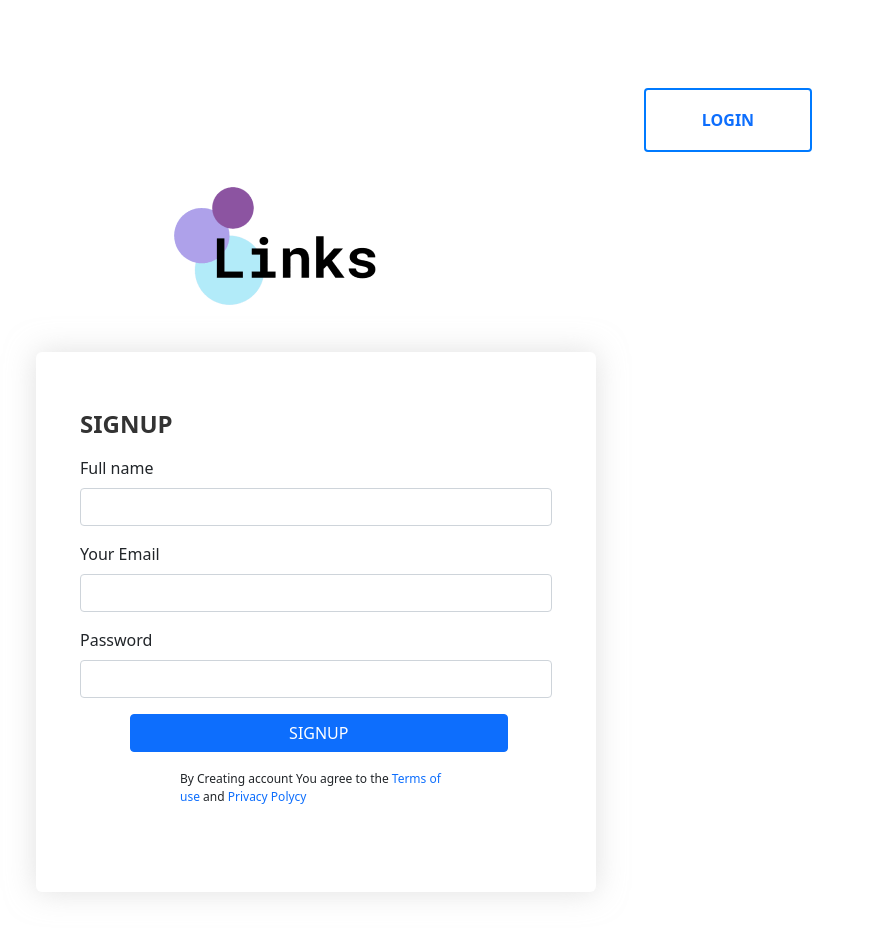
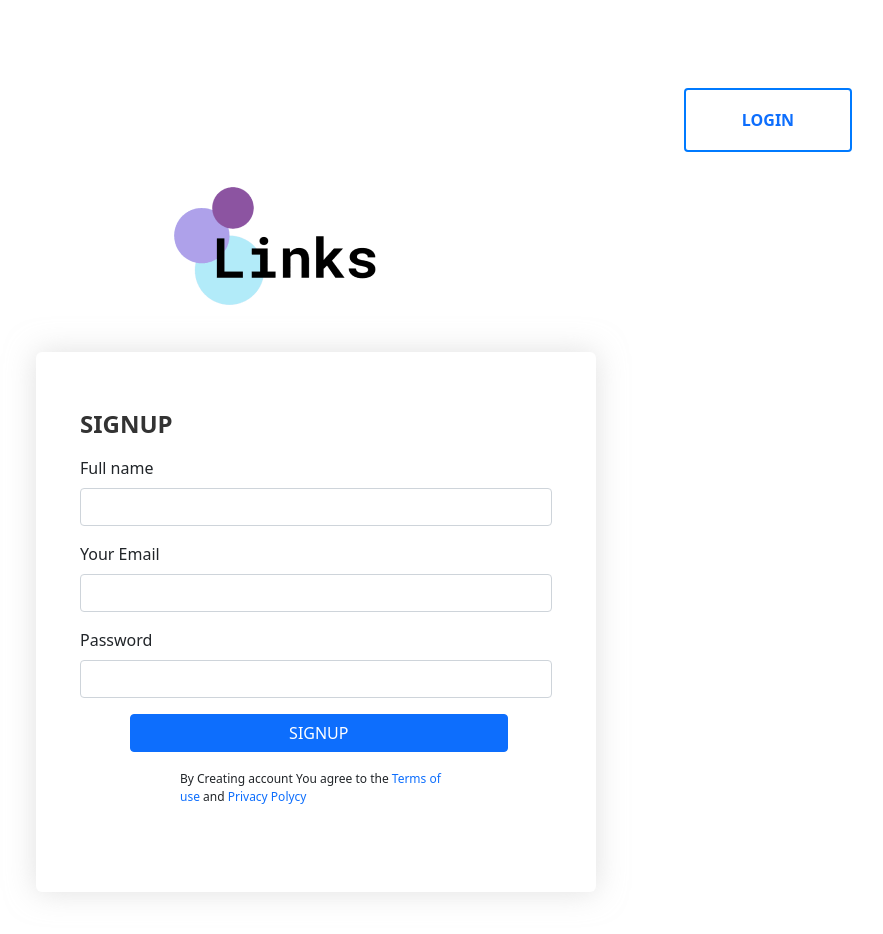
Before and after one commit to ariasDev/prueba-MO, an Angular app: page /signup in a window 1280 px wide. Shown: the top 934 px of the page, without its empty margins (324-1207 px from the left). Built offline with nearby package versions, Linux system fonts and the light colour scheme.

Commit message:
agregando guards y logica para pintar info del usuario en la pantalla perfil

```diff
--- a/src/app/app.module.ts
+++ b/src/app/app.module.ts
@@ -8,6 +8,7 @@ import { RegistrationPageComponent } from './components/registration-page/regist
 import { ProfilePageComponent } from './components/profile-page/profile-page.component';
 import { ReactiveFormsModule } from '@angular/forms'
 import { HttpClientModule } from '@angular/common/http';
+import { UserInfoCardComponent } from './components/user-info-card/user-info-card.component';
 
 @NgModule({
   declarations: [
@@ -15,6 +16,7 @@ import { HttpClientModule } from '@angular/common/http';
     LoginPageComponent,
     RegistrationPageComponent,
     ProfilePageComponent,
+    UserInfoCardComponent,
   ],
   imports: [
     BrowserModule,
--- a/src/app/components/login-page/login-page.component.css
+++ b/src/app/components/login-page/login-page.component.css
@@ -53,7 +53,7 @@
   font-weight: bold;
   position: fixed;
   top: 40px;
-  right: 40px;
+  right: 0px;
   margin-right: 104px;
   margin-top: 48px;
   border: 2px solid #007AFF;
--- a/src/app/components/profile-page/profile-page.component.css
+++ b/src/app/components/profile-page/profile-page.component.css
@@ -0,0 +1,30 @@
+.profile-page-container {
+
+}
+
+.logo {
+  position: fixed;
+  left: 10px;
+}
+
+.btn-flotante {
+  display: flex;
+  align-items: center;
+  font-size: 16px;
+  text-transform: uppercase;
+  font-weight: bold;
+  position: fixed;
+  top: 40px;
+  right: 0px;
+  margin-right: 104px;
+  margin-top: 48px;
+  border: 2px solid #007AFF;
+  box-sizing: border-box;
+  border-radius: 4px;
+  text-decoration: none;
+  width: 168px;
+  height: 64px;
+  justify-content: center;
+  color: #007AFF;
+  background-color: white;
+}
--- a/src/app/components/profile-page/profile-page.component.html
+++ b/src/app/components/profile-page/profile-page.component.html
@@ -1 +1,5 @@
-<p>profile-page works!</p>
+<div class="profile-page-container">
+  <img src="assets/logo_transparent 1.png" alt="" class="logo">
+  <button class="btn-flotante" (click)="logout()">logout</button>
+  <app-user-info-card [userInfo]="userInfo"></app-user-info-card>
+</div>
--- a/src/app/components/profile-page/profile-page.component.ts
+++ b/src/app/components/profile-page/profile-page.component.ts
@@ -1,15 +1,48 @@
-import { Component, OnInit } from '@angular/core';
+import { Component, OnDestroy, OnInit } from '@angular/core';
+import { UserInfoModel } from 'src/app/models/UserInfoModel';
+import { AuthServiceService } from 'src/app/services/auth-service.service';
+import { BrowserStorageService } from 'src/app/services/browser-storage.service';
+import { Router } from '@angular/router';
+import { Subscription } from 'rxjs';
 
 @Component({
   selector: 'app-profile-page',
   templateUrl: './profile-page.component.html',
   styleUrls: ['./profile-page.component.css']
 })
-export class ProfilePageComponent implements OnInit {
+export class ProfilePageComponent implements OnInit, OnDestroy {
 
-  constructor() { }
+  userInfo: UserInfoModel;
+  getUserInfoSubscription: Subscription;
+
+  constructor(
+    private readonly authServiceService: AuthServiceService,
+    private readonly browserStorageService: BrowserStorageService,
+    private readonly router: Router
+  ) {
+    this.getUserInfo();
+  }
 
   ngOnInit(): void {
   }
 
+  logout(): void {
+    this.browserStorageService.logOut();
+    this.router.navigate(['login']);
+  }
+
+  getUserInfo(): void {
+    this.getUserInfoSubscription = this.authServiceService.getUserInfo().subscribe((response: UserInfoModel) => {
+      if (response !== null) {
+        this.userInfo = response;
+      } else {
+        alert('Internal server error')
+      }
+    })
+  }
+
+  ngOnDestroy(): void {
+    this.getUserInfoSubscription.unsubscribe;
+  }
+
 }
--- a/src/app/components/registration-page/registration-page.component.css
+++ b/src/app/components/registration-page/registration-page.component.css
@@ -53,7 +53,7 @@
   font-weight: bold;
   position: fixed;
   top: 40px;
-  right: 40px;
+  right: 0px;
   margin-right: 104px;
   margin-top: 48px;
   border: 2px solid #007AFF;
--- /dev/null
+++ b/src/app/components/user-info-card/user-info-card.component.css
@@ -0,0 +1,25 @@
+img {
+  border-radius: 50%;
+  display: block;
+  margin-left: auto;
+  margin-right: auto;
+  margin-top: 60px;
+  margin-bottom: 10px;
+}
+
+.black-title{
+  font-weight: 600;
+  font-size: 18px;
+  line-height: 20px;
+  text-align: center;
+}
+
+.user-info-card{
+  box-shadow: 0px 0px 30px rgba(199, 199, 199, 0.55);
+  border-radius: 6px;
+  position: absolute;
+  width: 336px;
+  height: 336px;
+  left: 40px;
+  top: 200px;
+}
--- /dev/null
+++ b/src/app/components/user-info-card/user-info-card.component.html
@@ -0,0 +1,5 @@
+<div class="user-info-card">
+  <img [src]="userInfo.avatar">
+  <p class="black-title">{{userInfo.name}}</p>
+  <p class="black-title">{{userInfo.email}}</p>
+</div>
--- /dev/null
+++ b/src/app/components/user-info-card/user-info-card.component.ts
@@ -0,0 +1,18 @@
+import { Component, Input, OnInit } from '@angular/core';
+import { UserInfoModel } from 'src/app/models/UserInfoModel';
+
+@Component({
+  selector: 'app-user-info-card',
+  templateUrl: './user-info-card.component.html',
+  styleUrls: ['./user-info-card.component.css']
+})
+export class UserInfoCardComponent implements OnInit {
+
+  @Input() userInfo: UserInfoModel;
+
+  constructor() { }
+
+  ngOnInit(): void {
+  }
+
+}
--- a/src/app/models/RegristrationResponseModel.ts
+++ b/src/app/models/RegristrationResponseModel.ts
@@ -1,6 +1,6 @@
 export interface RegistrationResponseModel {
   id: string;
   name: string;
-  email: string
-  password: string
+  email: string;
+  password: string;
 }
--- /dev/null
+++ b/src/app/models/UserInfoModel.ts
@@ -0,0 +1,7 @@
+export interface UserInfoModel {
+  id: string;
+  createdAt: string;
+  name: string;
+  email: string;
+  avatar: string;
+}
--- a/src/app/services/auth-service.service.ts
+++ b/src/app/services/auth-service.service.ts
@@ -20,4 +20,8 @@ export class AuthServiceService {
     return this.http.post(`${this.BASE_URL}/register`, registrationModel)
   }
 
+  getUserInfo() {
+    return this.http.get(`${this.BASE_URL}/user/1`)
+  }
+
 }
```
Also changed, not shown: 1 other file (tests, documents, lock files or other folders).
